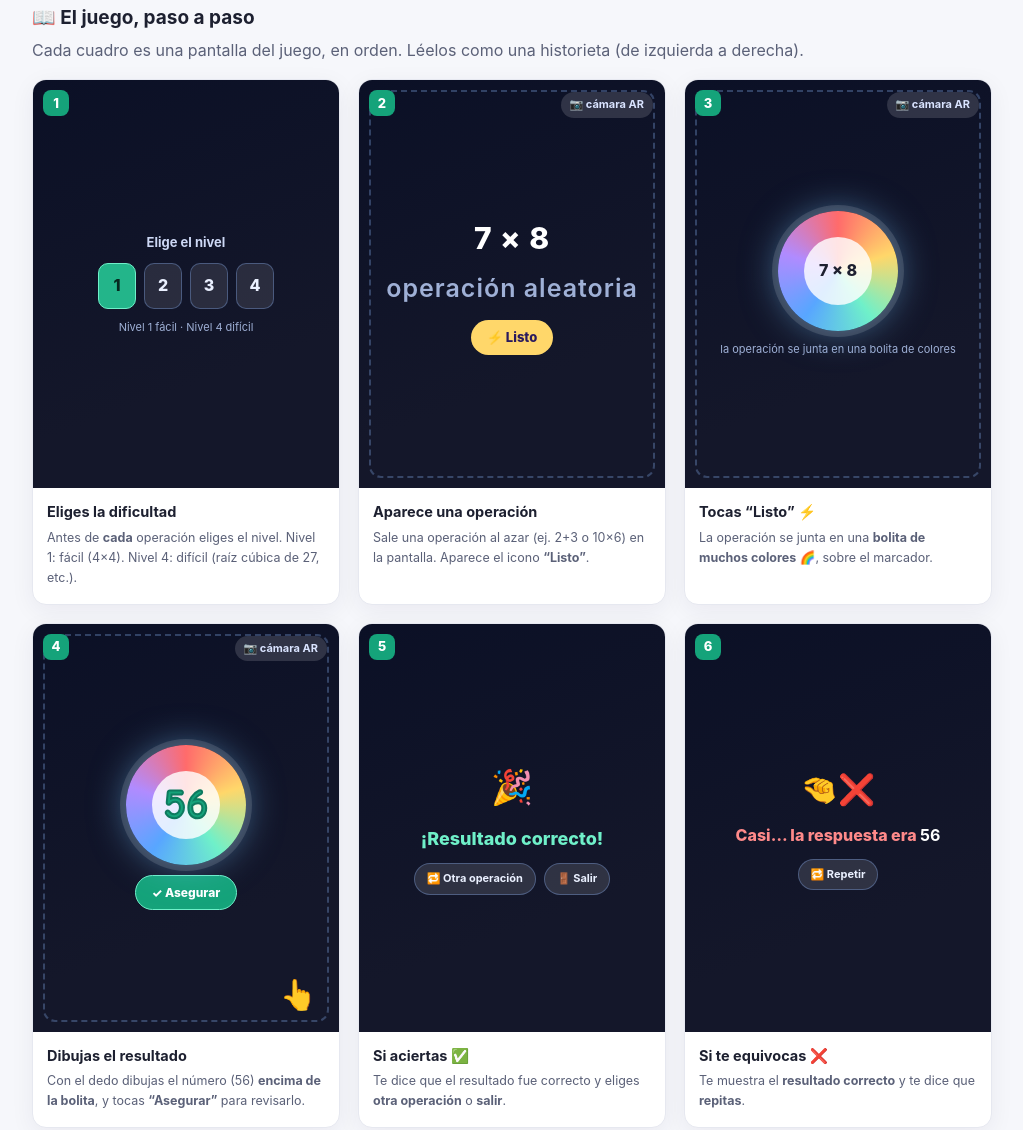
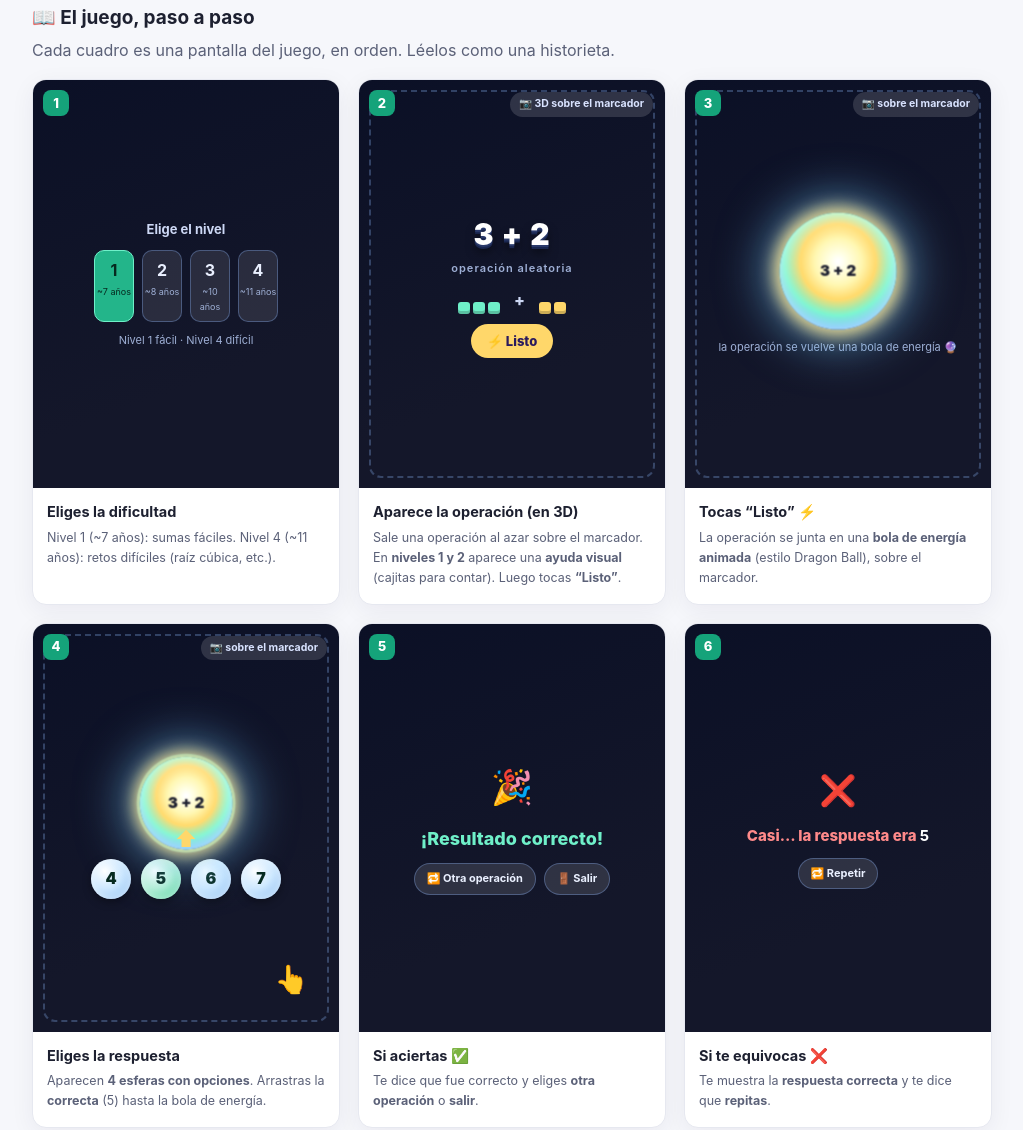
Before and after one commit to josearev/academia-virtualis, a website built with Vite: page docs/operaciones/2026-06-10-juego-operaciones-storyboard.html in a window 1280 px wide. Shown: the part 219-1349 px from the top of the page, without its empty margins (128-1151 px from the left). Built offline with nearby package versions, Linux system fonts and the light colour scheme; a script that the page names is missing.

Commit message:
[Opus-4.8]: Storyboard Operaciones v2 (bola de energía, 4 esferas, ayuda visual, 3D)

```diff
--- a/docs/operaciones/2026-06-10-juego-operaciones-storyboard.html
+++ b/docs/operaciones/2026-06-10-juego-operaciones-storyboard.html
@@ -15,7 +15,6 @@
     --accent-soft: #e3f6ee;
     --warn: #c98a00;
     --warn-soft: #fff6e0;
-    --energy: #23b58a;
     --radius: 14px;
     --shadow: 0 6px 24px rgba(30, 25, 70, .06);
   }
@@ -39,7 +38,6 @@
   h2.section { font-size: 19px; margin: 30px 0 4px; }
   p.lead { color: var(--muted); margin: 0 0 16px; }
 
-  /* Storyboard grid */
   .board { display: grid; grid-template-columns: repeat(3, 1fr); gap: 18px; }
   @media (max-width: 880px) { .board { grid-template-columns: repeat(2, 1fr); } }
   @media (max-width: 560px) { .board { grid-template-columns: 1fr; } }
@@ -49,54 +47,65 @@
   .panel .num { position: absolute; top: 10px; left: 10px; width: 26px; height: 26px; border-radius: 8px;
     background: var(--accent); color: #fff; font-weight: 800; font-size: 13px; display: grid; place-content: center; z-index: 3; }
   .screen { position: relative; aspect-ratio: 3/4; background: linear-gradient(160deg, #0b1026, #14172a 70%);
-    display: flex; align-items: center; justify-content: center; padding: 16px; }
+    display: flex; align-items: center; justify-content: center; padding: 16px; overflow: hidden; }
   .cap { padding: 12px 14px 16px; }
   .cap h3 { margin: 0 0 4px; font-size: 14.5px; }
   .cap p { margin: 0; font-size: 12.5px; color: var(--muted); }
 
-  /* Screen building blocks */
   .marker-hint { position: absolute; inset: 10px; border: 2px dashed rgba(122,158,219,.35); border-radius: 12px; }
   .stk { position: relative; z-index: 2; display: flex; flex-direction: column; align-items: center; gap: 10px; color: #fff; text-align: center; width: 100%; }
-  .op { font-size: 30px; font-weight: 800; letter-spacing: 1px; color: #fff; }
-  .op small { color: #9fb0d6; font-weight: 600; }
+  .pill-top { position: absolute; top: 12px; right: 12px; z-index: 3; background: rgba(255,255,255,.14); color: #d9e3ff; font-size: 10.5px; font-weight: 700; padding: 4px 9px; border-radius: 999px; }
+
+  /* 3D-looking operation */
+  .op3d { font-size: 30px; font-weight: 900; color: #fff; letter-spacing: 1px;
+    text-shadow: 0 2px 0 #2a3a6b, 0 4px 0 #1a2750, 0 7px 10px rgba(0,0,0,.5); }
+  .op3d small { display:block; font-size: 11px; color: #9fb0d6; font-weight: 600; text-shadow:none; margin-top:2px; }
   .ready-btn { background: #ffd76a; color: #2a1a5e; font-weight: 800; font-size: 13px; padding: 7px 16px; border-radius: 999px; }
-  .pill-top { position: absolute; top: 12px; right: 12px; z-index: 3; background: rgba(255,255,255,.14); color: #d9e3ff; font-size: 11px; font-weight: 700; padding: 4px 9px; border-radius: 999px; }
 
-  .energy { width: 120px; height: 120px; border-radius: 50%;
-    background: conic-gradient(from 0deg, #ff6b6b, #ffd76a, #6ff0c9, #58a6ff, #b08bff, #ff6b6b);
-    box-shadow: 0 0 0 6px rgba(255,255,255,.12), 0 0 36px rgba(120,200,255,.5);
-    display: grid; place-content: center; position: relative; }
-  .energy::after { content: ""; position: absolute; inset: 26px; border-radius: 50%;
-    background: rgba(255,255,255,.82); }
-  .energy .opmini, .energy .draw { position: relative; z-index: 2; }
-  .energy .opmini { font-size: 16px; font-weight: 800; color: #1d2030; }
-  .confirm-btn { background: #15a37a; color: #fff; font-weight: 800; font-size: 12px; padding: 7px 16px; border-radius: 999px; border: 1px solid #6ff0c9; }
+  /* Visual hint (cajitas) for levels 1-2 */
+  .hint { display: flex; gap: 14px; align-items: flex-end; }
+  .hint .group { display: flex; gap: 3px; }
+  .hint .cube { width: 12px; height: 12px; border-radius: 3px; background: #6ff0c9; box-shadow: inset 0 -3px 0 rgba(0,0,0,.2); }
+  .hint .cube.b { background: #ffd76a; }
+  .hint .plus { color:#cdd8f5; font-weight:800; }
 
-  .draw { font-family: "Comic Sans MS", "Bradley Hand", cursive; font-size: 54px; font-weight: 800;
-    color: #15a37a; -webkit-text-stroke: 2px #0e7a5f; }
-  .finger { position: absolute; bottom: 14px; right: 22px; font-size: 30px; }
+  /* Dragon Ball ki energy ball */
+  .energy { width: 116px; height: 116px; border-radius: 50%;
+    background: radial-gradient(circle at 50% 42%, #ffffff 0%, #fff3b0 26%, #ffd76a 42%, #6ff0c9 60%, #58a6ff 78%, #b08bff 100%);
+    box-shadow: 0 0 16px 6px rgba(255,235,150,.85), 0 0 48px 16px rgba(120,200,255,.55), inset 0 0 22px rgba(255,255,255,.75);
+    display: grid; place-content: center; position: relative; animation: ki 1.6s ease-in-out infinite; }
+  @keyframes ki { 0%,100% { transform: scale(1); filter: brightness(1); } 50% { transform: scale(1.06); filter: brightness(1.15); } }
+  .energy .opmini { font-size: 15px; font-weight: 900; color: #1d2030; position: relative; z-index: 2; }
+  .energy.target { box-shadow: 0 0 16px 6px rgba(255,235,150,.85), 0 0 48px 16px rgba(120,200,255,.55), inset 0 0 22px rgba(255,255,255,.75), 0 0 0 3px rgba(111,240,201,.7); }
+
+  /* Answer option spheres */
+  .opts { display: flex; gap: 10px; flex-wrap: wrap; justify-content: center; }
+  .opt-sphere { width: 40px; height: 40px; border-radius: 50%; display: grid; place-content: center;
+    font-weight: 900; font-size: 16px; color: #06291f;
+    background: radial-gradient(circle at 35% 30%, #ffffff, #cfe9ff 45%, #7fb6f0 100%);
+    box-shadow: 0 3px 8px rgba(0,0,0,.35), inset 0 0 8px rgba(255,255,255,.7); }
+  .opt-sphere.correct { background: radial-gradient(circle at 35% 30%, #ffffff, #b6f0d6 45%, #34c98a 100%); }
+  .drag-arrow { position: absolute; left: 50%; top: 46%; transform: translateX(-50%); font-size: 22px; color:#ffd76a; z-index:3; }
+  .finger { position: absolute; bottom: 30px; right: 30px; font-size: 28px; z-index: 4; }
 
   .result-ok { color: #6ff0c9; font-size: 18px; font-weight: 800; }
-  .result-bad { color: #ff8a8a; font-size: 16px; font-weight: 800; }
+  .result-bad { color: #ff8a8a; font-size: 15px; font-weight: 800; }
   .choices { display: flex; gap: 8px; flex-wrap: wrap; justify-content: center; }
   .choice { background: rgba(255,255,255,.12); color: #eaf0ff; font-size: 11px; font-weight: 700; padding: 6px 12px; border-radius: 999px; border: 1px solid rgba(122,158,219,.4); }
 
   .levels { display: flex; gap: 8px; }
-  .lvl { width: 38px; height: 46px; border-radius: 10px; background: rgba(255,255,255,.10); border: 1px solid rgba(122,158,219,.4);
-    display: grid; place-content: center; font-weight: 800; color: #eaf0ff; font-size: 16px; }
+  .lvl { width: 40px; border-radius: 10px; background: rgba(255,255,255,.10); border: 1px solid rgba(122,158,219,.4);
+    display: flex; flex-direction:column; align-items:center; gap:2px; padding:7px 0; color: #eaf0ff; }
+  .lvl b { font-size: 16px; }
+  .lvl span { font-size: 9px; color:#9fb0d6; }
   .lvl.sel { background: #23b58a; color: #06291f; border-color: #6ff0c9; }
+  .lvl.sel span { color:#06291f; }
 
-  /* Doubt badge */
-  .doubt { position: absolute; z-index: 4; background: var(--warn); color: #fff; font-size: 11px; font-weight: 800;
-    padding: 3px 8px; border-radius: 999px; box-shadow: 0 2px 8px rgba(0,0,0,.3); }
-
-  /* Mermaid + notes */
   .mermaid { background: #fbfbfe; border: 1px dashed var(--line); border-radius: 12px; padding: 14px; margin: 8px 0 0; text-align: center; }
-  .notecard { background: var(--warn-soft); border-left: 4px solid var(--warn); border-radius: 10px; padding: 14px 16px; margin-top: 14px; }
-  .notecard h3 { margin: 0 0 8px; font-size: 15px; color: var(--warn); }
-  .notecard ol { margin: 0; padding-left: 20px; }
+  .notecard { background: var(--accent-soft); border-left: 4px solid var(--accent); border-radius: 10px; padding: 14px 16px; margin-top: 14px; }
+  .notecard h3 { margin: 0 0 8px; font-size: 15px; color: #0c8a5f; }
+  .notecard ul { margin: 0; padding-left: 20px; }
   .notecard li { margin: 6px 0; font-size: 14px; }
-  .q-tag { display: inline-block; background: var(--warn); color: #fff; font-size: 11px; font-weight: 800; border-radius: 6px; padding: 1px 6px; margin-right: 4px; }
   .foot { text-align:center; color: var(--muted); font-size: 13px; margin-top: 30px; }
 </style>
 </head>
@@ -105,17 +114,17 @@
 
   <header class="hero">
     <h1>➗ Juego de Operaciones — Storyboard</h1>
-    <p>El juego de mates de Lucas, ya aclarado con sus respuestas. ✅</p>
+    <p>El juego de mates de Lucas, en realidad aumentada sobre el marcador. 🔮</p>
     <div class="badges">
-      <span class="badge">📅 2026-06-10</span>
-      <span class="badge">🎯 Desde 2.º año en adelante</span>
-      <span class="badge">📷 AR sobre el marcador</span>
-      <span class="badge">🌈 Bolita de colores</span>
+      <span class="badge">📅 2026-06-10 · v2</span>
+      <span class="badge">🧒 Nivel 1 ≈ 7 años · Nivel 4 ≈ 11 años</span>
+      <span class="badge">🧊 Números 3D sobre el marcador</span>
+      <span class="badge">🔮 Bola de energía estilo Dragon Ball</span>
     </div>
   </header>
 
   <h2 class="section">📖 El juego, paso a paso</h2>
-  <p class="lead">Cada cuadro es una pantalla del juego, en orden. Léelos como una historieta (de izquierda a derecha).</p>
+  <p class="lead">Cada cuadro es una pantalla del juego, en orden. Léelos como una historieta.</p>
 
   <div class="board">
 
@@ -126,69 +135,80 @@
         <div class="stk">
           <div style="font-size:13px; color:#cdd8f5; font-weight:700;">Elige el nivel</div>
           <div class="levels">
-            <div class="lvl sel">1</div>
-            <div class="lvl">2</div>
-            <div class="lvl">3</div>
-            <div class="lvl">4</div>
+            <div class="lvl sel"><b>1</b><span>~7 años</span></div>
+            <div class="lvl"><b>2</b><span>~8 años</span></div>
+            <div class="lvl"><b>3</b><span>~10 años</span></div>
+            <div class="lvl"><b>4</b><span>~11 años</span></div>
           </div>
           <div style="font-size:11px; color:#9fb0d6;">Nivel 1 fácil · Nivel 4 difícil</div>
         </div>
       </div>
       <div class="cap">
         <h3>Eliges la dificultad</h3>
-        <p>Antes de <b>cada</b> operación eliges el nivel. Nivel 1: fácil (4×4). Nivel 4: difícil (raíz cúbica de 27, etc.).</p>
+        <p>Nivel 1 (~7 años): sumas fáciles. Nivel 4 (~11 años): retos difíciles (raíz cúbica, etc.).</p>
       </div>
     </div>
 
-    <!-- 2: Operación aleatoria + Listo -->
+    <!-- 2: Operación 3D + ayuda visual -->
     <div class="panel">
       <div class="screen">
         <span class="num">2</span>
         <div class="marker-hint"></div>
-        <span class="pill-top">📷 cámara AR</span>
+        <span class="pill-top">📷 3D sobre el marcador</span>
         <div class="stk">
-          <div class="op">7 × 8 <br><small>operación aleatoria</small></div>
+          <div class="op3d">3 + 2 <small>operación aleatoria</small></div>
+          <div class="hint">
+            <div class="group"><div class="cube"></div><div class="cube"></div><div class="cube"></div></div>
+            <span class="plus">+</span>
+            <div class="group"><div class="cube b"></div><div class="cube b"></div></div>
+          </div>
           <div class="ready-btn">⚡ Listo</div>
         </div>
       </div>
       <div class="cap">
-        <h3>Aparece una operación</h3>
-        <p>Sale una operación al azar (ej. 2+3 o 10×6) en la pantalla. Aparece el icono <b>“Listo”</b>.</p>
+        <h3>Aparece la operación (en 3D)</h3>
+        <p>Sale una operación al azar sobre el marcador. En <b>niveles 1 y 2</b> aparece una <b>ayuda visual</b> (cajitas para contar). Luego tocas <b>“Listo”</b>.</p>
       </div>
     </div>
 
-    <!-- 3: Bola/circuito de energía -->
+    <!-- 3: Bola de energía -->
     <div class="panel">
       <div class="screen">
         <span class="num">3</span>
         <div class="marker-hint"></div>
-        <span class="pill-top">📷 cámara AR</span>
+        <span class="pill-top">📷 sobre el marcador</span>
         <div class="stk">
-          <div class="energy"><span class="opmini">7 × 8</span></div>
-          <div style="font-size:11px; color:#9fb0d6;">la operación se junta en una bolita de colores</div>
+          <div class="energy"><span class="opmini">3 + 2</span></div>
+          <div style="font-size:11px; color:#9fb0d6;">la operación se vuelve una bola de energía 🔮</div>
         </div>
       </div>
       <div class="cap">
         <h3>Tocas “Listo” ⚡</h3>
-        <p>La operación se junta en una <b>bolita de muchos colores</b> 🌈, sobre el marcador.</p>
+        <p>La operación se junta en una <b>bola de energía animada</b> (estilo Dragon Ball), sobre el marcador.</p>
       </div>
     </div>
 
-    <!-- 4: Dibujar el resultado -->
+    <!-- 4: 4 esferas, arrastrar la correcta -->
     <div class="panel">
       <div class="screen">
         <span class="num">4</span>
         <div class="marker-hint"></div>
-        <span class="pill-top">📷 cámara AR</span>
+        <span class="pill-top">📷 sobre el marcador</span>
         <div class="stk">
-          <div class="energy"><span class="draw" style="font-size:42px;">56</span></div>
-          <span class="confirm-btn">✓ Asegurar</span>
+          <div class="energy target" style="width:92px;height:92px"><span class="opmini">3 + 2</span></div>
+          <span class="drag-arrow">⬆</span>
+          <div class="opts">
+            <div class="opt-sphere">4</div>
+            <div class="opt-sphere correct">5</div>
+            <div class="opt-sphere">6</div>
+            <div class="opt-sphere">7</div>
+          </div>
         </div>
         <span class="finger">👆</span>
       </div>
       <div class="cap">
-        <h3>Dibujas el resultado</h3>
-        <p>Con el dedo dibujas el número (56) <b>encima de la bolita</b>, y tocas <b>“Asegurar”</b> para revisarlo.</p>
+        <h3>Eliges la respuesta</h3>
+        <p>Aparecen <b>4 esferas con opciones</b>. Arrastras la <b>correcta</b> (5) hasta la bola de energía.</p>
       </div>
     </div>
 
@@ -207,7 +227,7 @@
       </div>
       <div class="cap">
         <h3>Si aciertas ✅</h3>
-        <p>Te dice que el resultado fue correcto y eliges <b>otra operación</b> o <b>salir</b>.</p>
+        <p>Te dice que fue correcto y eliges <b>otra operación</b> o <b>salir</b>.</p>
       </div>
     </div>
 
@@ -216,8 +236,8 @@
       <div class="screen">
         <span class="num">6</span>
         <div class="stk">
-          <div style="font-size:30px;">🤏❌</div>
-          <div class="result-bad">Casi… la respuesta era <b style="color:#fff;">56</b></div>
+          <div style="font-size:30px;">❌</div>
+          <div class="result-bad">Casi… la respuesta era <b style="color:#fff;">5</b></div>
           <div class="choices">
             <span class="choice">🔁 Repetir</span>
           </div>
@@ -225,7 +245,7 @@
       </div>
       <div class="cap">
         <h3>Si te equivocas ❌</h3>
-        <p>Te muestra el <b>resultado correcto</b> y te dice que <b>repitas</b>.</p>
+        <p>Te muestra la <b>respuesta correcta</b> y te dice que <b>repitas</b>.</p>
       </div>
     </div>
 
@@ -235,35 +255,36 @@
   <p class="lead">El mismo recorrido, como diagrama de flujo.</p>
   <pre class="mermaid">
 flowchart TD
-    A["Elegir nivel (1-4)"] --> B["Aparece operación aleatoria<br/>+ icono Listo (sobre el marcador)"]
-    B --> C["Tocar Listo ⚡<br/>→ bolita de colores 🌈"]
-    C --> D["Dibujar el resultado<br/>con el dedo"]
-    D --> D2["Tocar 'Asegurar' ✓"]
-    D2 --> E{"¿Correcto?"}
-    E -->|Sí| F["🎉 ¡Correcto!"]
-    E -->|No| G["Muestra respuesta correcta<br/>→ Repetir"]
-    G --> D
-    F --> H{"¿Qué hago?"}
-    H -->|Otra operación| A
-    H -->|Salir| I["Salir del juego"]
+    A["Elegir nivel (1-4)"] --> B["Aparece operación aleatoria en 3D<br/>(niveles 1-2: ayuda visual) + Listo"]
+    B --> C["Tocar Listo ⚡<br/>→ bola de energía 🔮"]
+    C --> D["Aparecen 4 esferas con opciones"]
+    D --> E["Arrastrar la esfera correcta<br/>a la bola de energía"]
+    E --> F{"¿Correcto?"}
+    F -->|Sí| G["🎉 ¡Correcto!"]
+    F -->|No| H["Muestra respuesta correcta<br/>→ Repetir"]
+    H --> D
+    G --> I{"¿Qué hago?"}
+    I -->|Otra operación| B
+    I -->|Salir| J["Salir del juego"]
 
     classDef ok fill:#e3f6ee,stroke:#15a37a,color:#0c5a44;
     classDef step fill:#fff,stroke:#23b58a,color:#0c5a44;
-    class A,B,C,D,D2 step; class F ok;
+    class A,B,C,D,E step; class G ok;
   </pre>
 
-  <div class="notecard" style="background:#e3f6ee; border-left-color:#15a37a;">
-    <h3 style="color:#0c8a5f;">✅ Aclaraciones de Lucas</h3>
-    <ol>
-      <li><b>No hay abuelita</b> 👵❌ — fue un error del audio: dijo <b>“bolita”</b>. Y no es “circuito” sino <b>“circulito”</b>: dibujas sobre la bolita.</li>
-      <li><b>“Bola de coloritos”</b> 🌈 — una bolita con <b>muchos colores</b>.</li>
-      <li><b>Todo pasa sobre el marcador</b> 📷 — es AR, como el Sistema Solar.</li>
-      <li><b>Hay un botón “Asegurar”</b> ✓ — dibujas el número y lo confirmas con un botón para revisarlo.</li>
-      <li><b>El nivel se elige antes de cada operación</b> 🎚️ — no una sola vez.</li>
-    </ol>
+  <div class="notecard">
+    <h3>✅ Especificaciones (versión 2, con Lucas)</h3>
+    <ul>
+      <li><b>Bola de energía estilo Dragon Ball</b> 🔮: animada y brillante; los colores son secundarios, lo importante es que parezca una bola de energía.</li>
+      <li><b>Responder = arrastrar</b> 🎯: aparecen <b>4 esferas con opciones</b> y el estudiante arrastra la correcta a la bola (en vez de reconocer escritura a mano).</li>
+      <li><b>Ayuda visual en niveles 1 y 2</b> 🧮: cajitas/pistas para resolver visualmente (ej. 3+2 con cubitos).</li>
+      <li><b>Edades</b> 🧒: nivel 1 ≈ 7 años, nivel 4 ≈ 11 años.</li>
+      <li><b>3D sobre el marcador</b> 🧊: números y operaciones aparecen en 3D en realidad aumentada.</li>
+      <li><b>Flujo</b> 🔁: “otra operación” vuelve a mostrar una operación (mismo nivel).</li>
+    </ul>
   </div>
 
-  <p class="foot">Borrador de storyboard · Academia Virtualis · para la hackathon de Lucas 🚀</p>
+  <p class="foot">Storyboard v2 · Academia Virtualis · para la hackathon de Lucas 🚀</p>
 </div>
 
 <script src="https://cdn.jsdelivr.net/npm/mermaid@11/dist/mermaid.min.js"></script>
```
